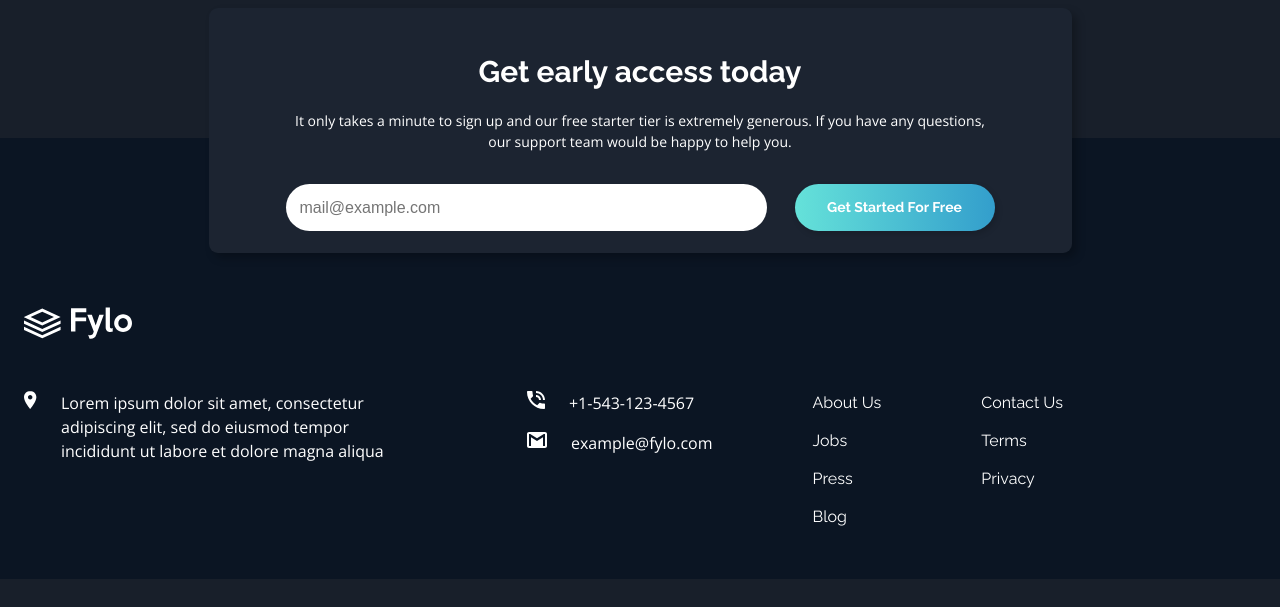
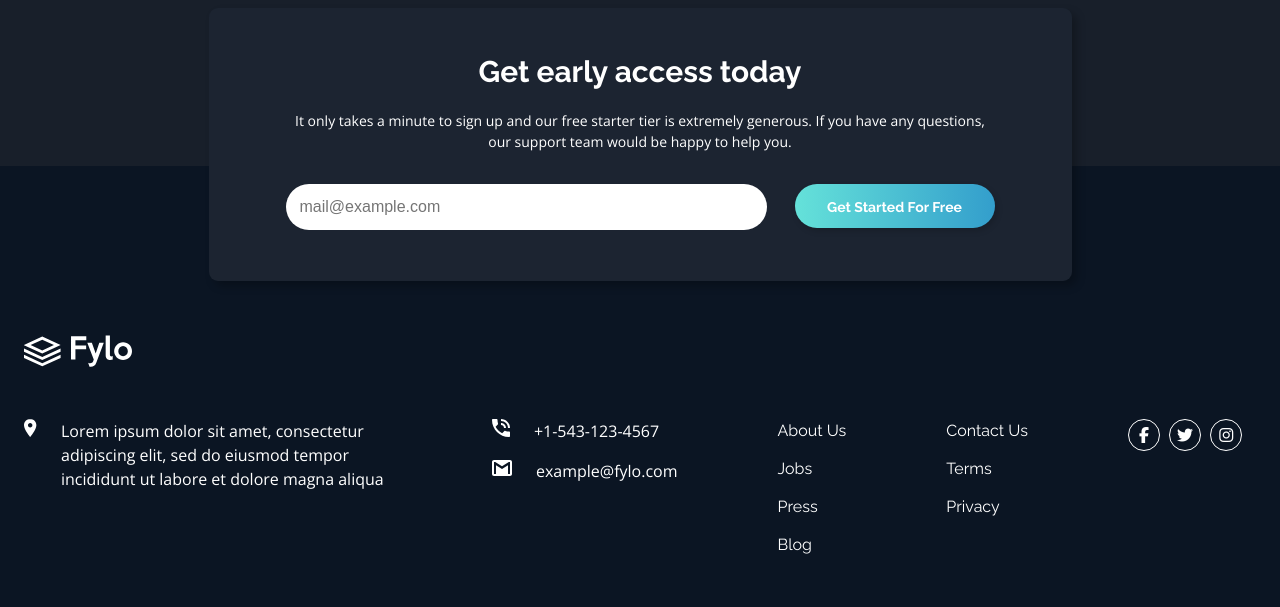
Before and after one commit to imonaar/26--Fylo-dark-theme-landing-page, a website built with Parcel: page src/index.html in a window 1280 px wide. Shown: the part 2923-3530 px from the top of the page. Before the commit the page ends 3502 px from the top, so only its background shows below. Built offline with nearby package versions, Linux system fonts and the light colour scheme.

Commit message:
final touches

```diff
--- a/src/index.html
+++ b/src/index.html
@@ -163,8 +163,11 @@
               <h4>Get early access today</h4>
               <p>It only takes a minute to sign up and our free starter tier is extremely generous. If you have any questions, our support team would be happy to help you.</p>
             </div>
-            <form>
-              <input type="email" placeholder="mail@example.com">
+            <form name="form" novalidate>
+              <label for="mail">
+                <input type="email" name="email" id="email" required minlength="8" placeholder="mail@example.com">
+                <span class="error" aria-live="polite"></span>
+              </label>
               <button class="btn" type="submit"> Get Started For Free</button>
             </form>
           </div>
@@ -210,10 +213,10 @@
             </ul>
           </div>
 
-          <div class="footer__cards__card">
-            <span></span>
-            <span></span>
-            <span></span>
+          <div class="footer__cards__card socials">
+            <a href="#"><i class="fa fa-facebook" aria-hidden="true"></i></a>
+            <a href="#"><i class="fa fa-twitter" aria-hidden="true"></i></a>
+            <a href="#"><i class="fa fa-instagram" aria-hidden="true"></i></a>
           </div>
         </div>
       </div>
@@ -221,5 +224,6 @@
   </div>
 
     <script src="index.js"></script>
+    <script src="https://use.fontawesome.com/286f8bb4a7.js"></script>
 </body>
 </html>
--- a/src/index.js
+++ b/src/index.js
@@ -1,3 +1,41 @@
 import "./styles/styles.scss";
 
 console.log("hello world!");
+
+const form = document.forms['form']
+const email = document.forms['form']['email']
+const error = document.querySelector('span.error')
+
+email.addEventListener("input", (event) => {
+  if(email.validity.valid){
+
+    error.textContent = ""
+
+  } else{
+    showError()
+  }
+});
+
+form.addEventListener('submit', (event)=>{
+  if(!email.validity.valid){
+    showError()
+
+    event.preventDefault()
+  }
+})
+
+function showError(){
+  if(email.validity.valueMissing){
+
+    error.textContent = 'You need to enter an e-mail address.';
+
+  } else if(email.validity.typeMismatch){
+
+    error.textContent ="Oops! That doesn’t look like an email address"
+
+  } else if(email.validity.tooShort){
+
+    error.textContent =`Email should be at least ${ email.minLength } characters; you entered ${ email.value.length }.`;
+
+  }
+}
--- a/src/styles/_footer.scss
+++ b/src/styles/_footer.scss
@@ -78,4 +78,33 @@
     }
 
   }
+
+  .socials{
+    min-inline-size: 14ch;
+
+    @include mobile{
+      align-self: center;
+    }
+
+    a{
+      display: inline-flex;
+      align-items: center;
+      justify-content: center;
+
+      block-size: 32px;
+      inline-size: 32px;
+      border-radius: 100%;
+      border: 1px solid white;
+      margin-right: 5px;
+      transition: all 300ms ease;
+
+      &:hover{
+        border-color: var(--Cyan-inside-calltoaction-gradient);
+
+        i{
+          color: var(--Cyan-inside-calltoaction-gradient);
+        }
+      }
+    }
+  }
 }
--- a/src/styles/_main.scss
+++ b/src/styles/_main.scss
@@ -332,8 +332,8 @@
 
     form{
       display: grid;
-      gap: 1.5rem;
       inline-size: 100%;
+      align-items: flex-start;
 
       input{
         inline-size: 100%;
@@ -344,12 +344,22 @@
         font-size: 1rem;
       }
 
+      .error {
+        width  : 100%;
+        display: inline-block;
+        padding-left: 1.125rem;
+        font-size: 0.8rem;
+        color: red;
+        block-size: 1.5rem;
+      }
+
       @include desktop{
         gap: 28px;
         grid-template-columns: 1fr 200px;
       }
 
       button{
+        block-size: 44px;
         @include desktop{
           padding: .9375rem 1.625rem
         }
```
